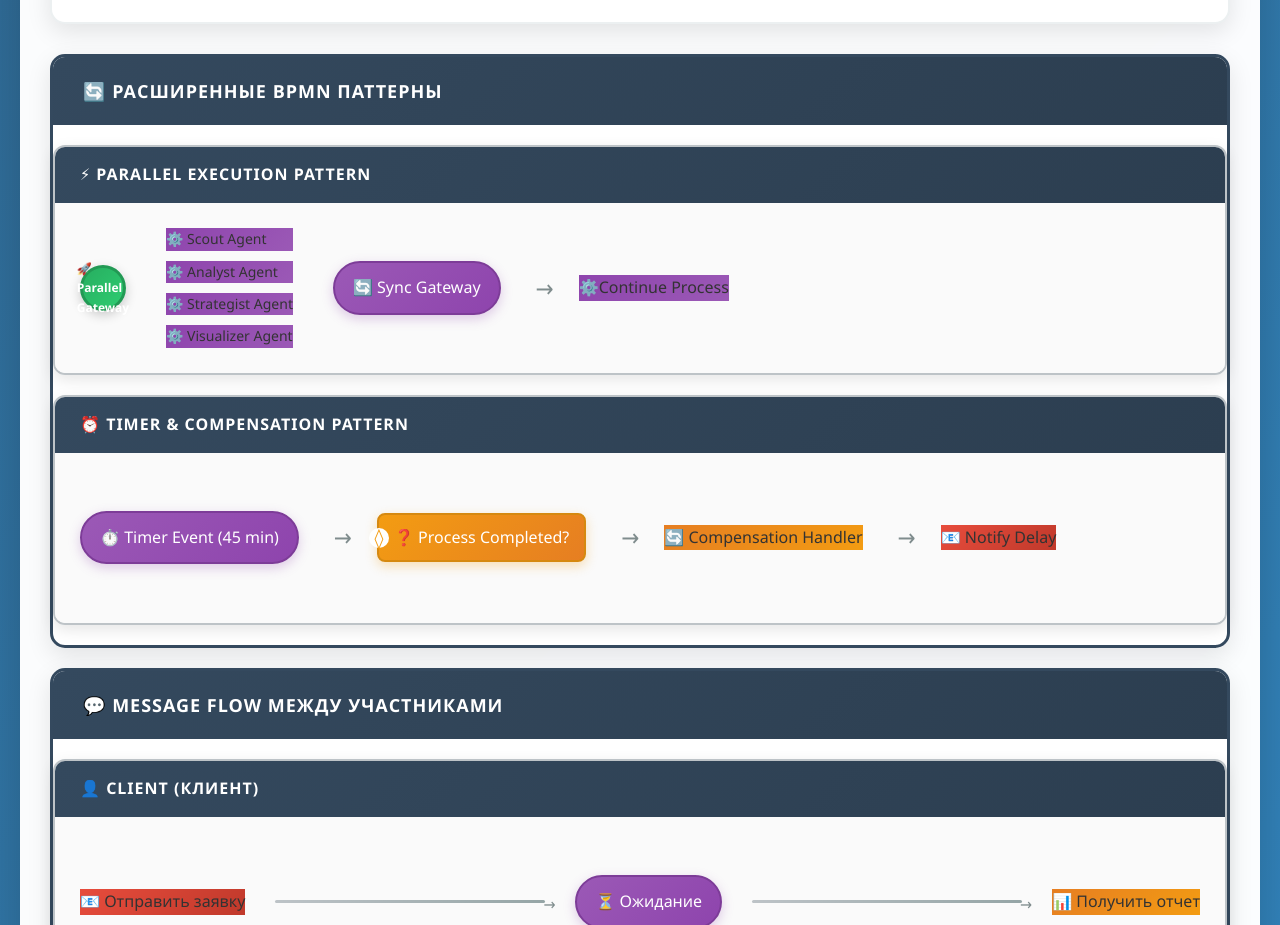
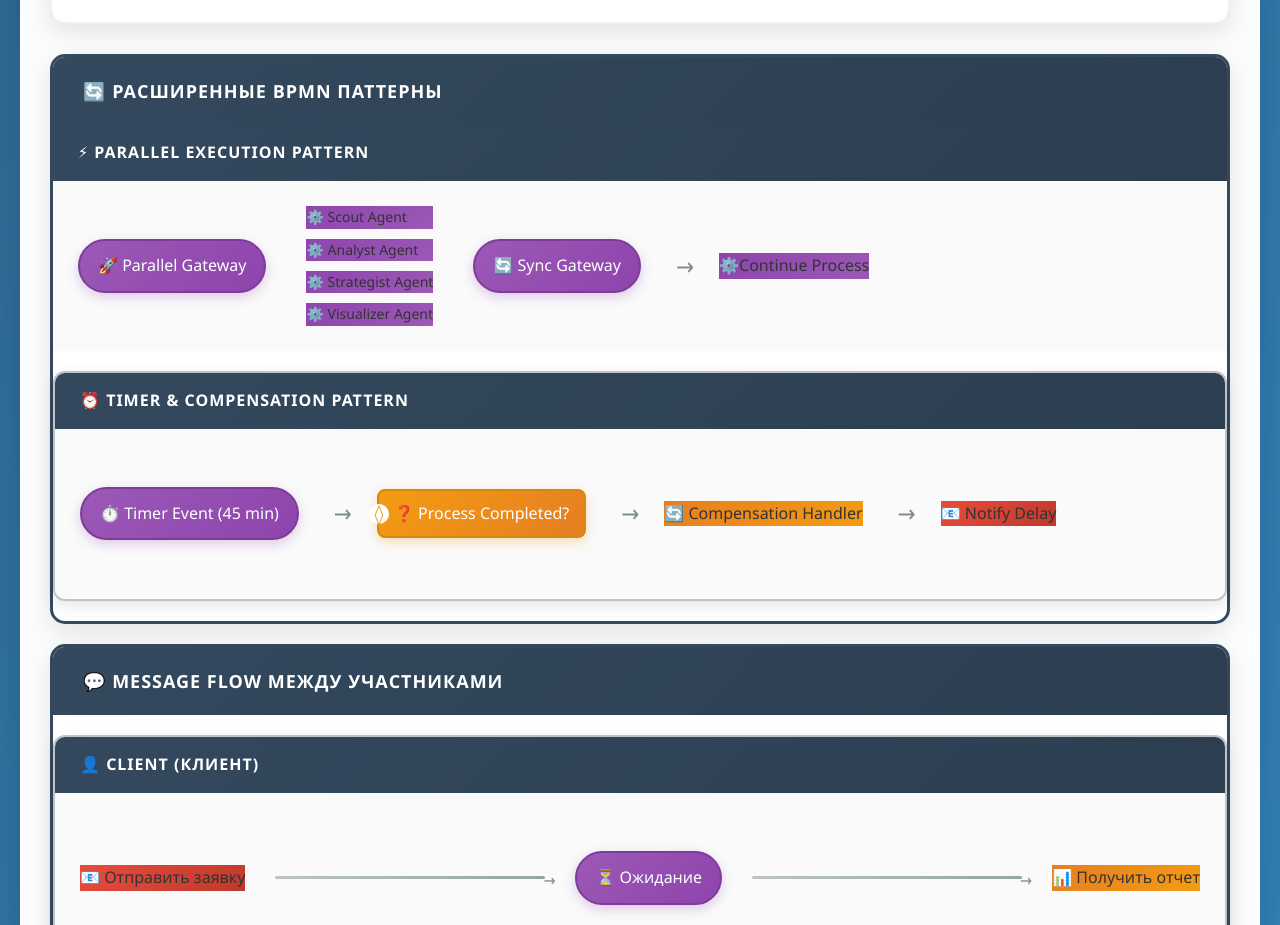
Before and after one commit to citadelnik/ai-orchestra-bpmn, a plain HTML site: page index.html in a window 1280 px wide. Shown: the part 4394-5319 px from the top of the page. Drawn offline with Linux system fonts and the light colour scheme.

Commit message:
Update index.html

```diff
--- a/index.html
+++ b/index.html
@@ -654,10 +654,10 @@
         <div class="pool">
             <div class="pool-header">🔄 РАСШИРЕННЫЕ BPMN ПАТТЕРНЫ</div>
 
-            <div class="process-lane">
+            <div class="start-lane">
                 <div class="lane-header">⚡ PARALLEL EXECUTION PATTERN</div>
                 <div class="lane-content">
-                    <div class="start-event">🚀 Parallel Gateway</div>
+                    <div class="intermediate-event">🚀 Parallel Gateway</div>
                     <div style="display: flex; flex-direction: column; gap: 10px; margin: 0 20px;">
                         <div class="service-task" style="font-size: 14px;">⚙️ Scout Agent</div>
                         <div class="service-task" style="font-size: 14px;">⚙️ Analyst Agent</div>
```
